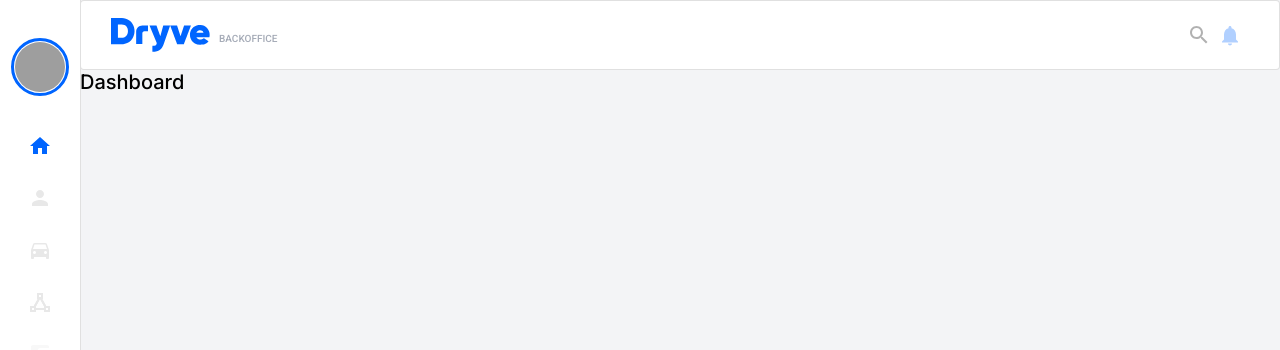
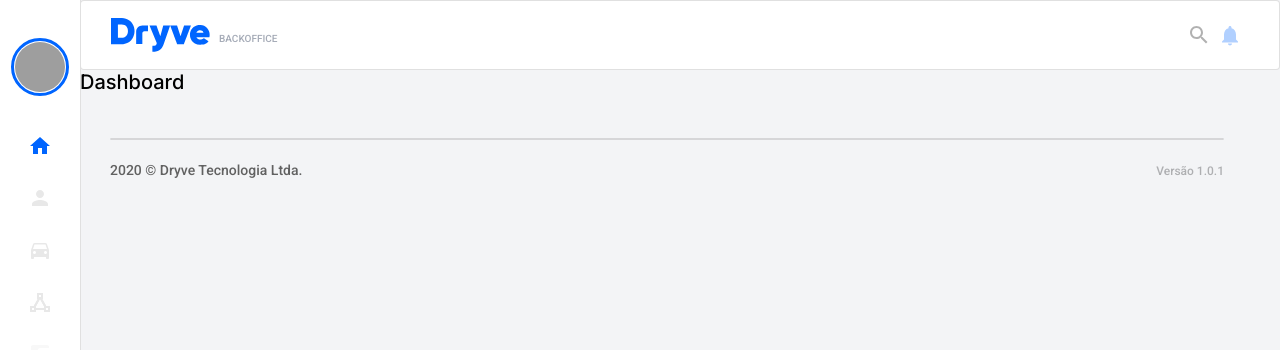
Before and after one commit to glauberbrack/dryve, a React (Create React App) app: page / in a window 1280 px wide. Shown: the top 350 px of the page. Built offline with nearby package versions, Linux system fonts and the light colour scheme; grey boxes are pictures that could not be loaded.

Commit message:
inserting footer

```diff
--- a/src/App.tsx
+++ b/src/App.tsx
@@ -5,6 +5,7 @@ import { ContainerFull, MainContent } from './styles/appStyles';
 
 import MenuLeft from './components/MenuLeft';
 import MenuTop from './components/MenuTop';
+import Footer from './components/Footer';
 
 import Routes from './routes';
 
@@ -12,11 +13,15 @@ const App: React.FC = () => {
   return (
     <>
       <GlobalStyles />
+
       <ContainerFull>
         <MenuLeft />
         <MainContent>
           <MenuTop />
+          {/* Routing system */}
           <Routes />
+          {/* Routing system */}
+          <Footer />
         </MainContent>
       </ContainerFull>
     </>
--- /dev/null
+++ b/src/components/Footer/index.tsx
@@ -0,0 +1,23 @@
+import React from 'react';
+
+import {
+  Container,
+  Separator,
+  TextContainer,
+  TextLeft,
+  TextRight,
+} from './styles';
+
+const Footer: React.FC = () => {
+  return (
+    <Container>
+      <Separator />
+      <TextContainer>
+        <TextLeft>2020 © Dryve Tecnologia Ltda.</TextLeft>
+        <TextRight>Versão 1.0.1</TextRight>
+      </TextContainer>
+    </Container>
+  );
+};
+
+export default Footer;
--- /dev/null
+++ b/src/components/Footer/styles.ts
@@ -0,0 +1,48 @@
+import styled from 'styled-components';
+
+export const Container = styled.div`
+  display: flex;
+  flex-direction: column;
+  width: 100%;
+  margin-top: 30px;
+  padding: 0 56px 0 30px;
+`;
+
+export const Separator = styled.span`
+  border-radius: 4px;
+  width: 100%;
+  border: solid 0.5px rgba(0, 0, 0, 0.12);
+  margin-top: 14px;
+`;
+
+export const TextContainer = styled.div`
+  margin-top: 20px;
+  display: flex;
+  flex-wrap: wrap;
+  align-items: center;
+  justify-content: space-between;
+`;
+
+export const TextLeft = styled.span`
+  font-family: 'Roboto';
+  font-size: 14px;
+  font-weight: normal;
+  font-stretch: normal;
+  font-style: normal;
+  line-height: 1.57;
+  letter-spacing: normal;
+  color: #616161;
+`;
+
+export const TextRight = styled.span`
+  opacity: 0.5;
+  font-family: 'Roboto';
+  font-size: 12px;
+  font-weight: normal;
+  font-stretch: normal;
+  font-style: normal;
+  line-height: 1.5;
+  letter-spacing: normal;
+  text-align: right;
+  color: #6b6c6f;
+`;
```
